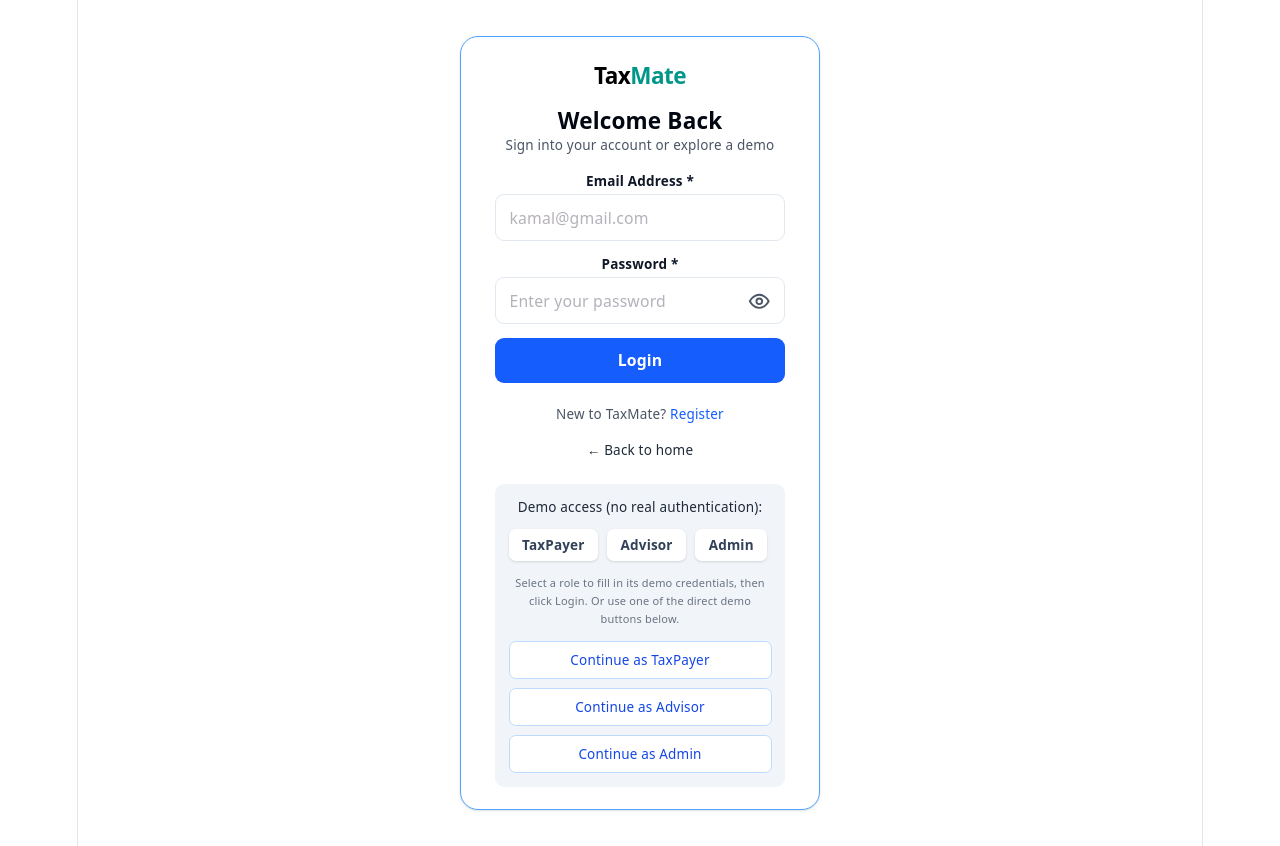
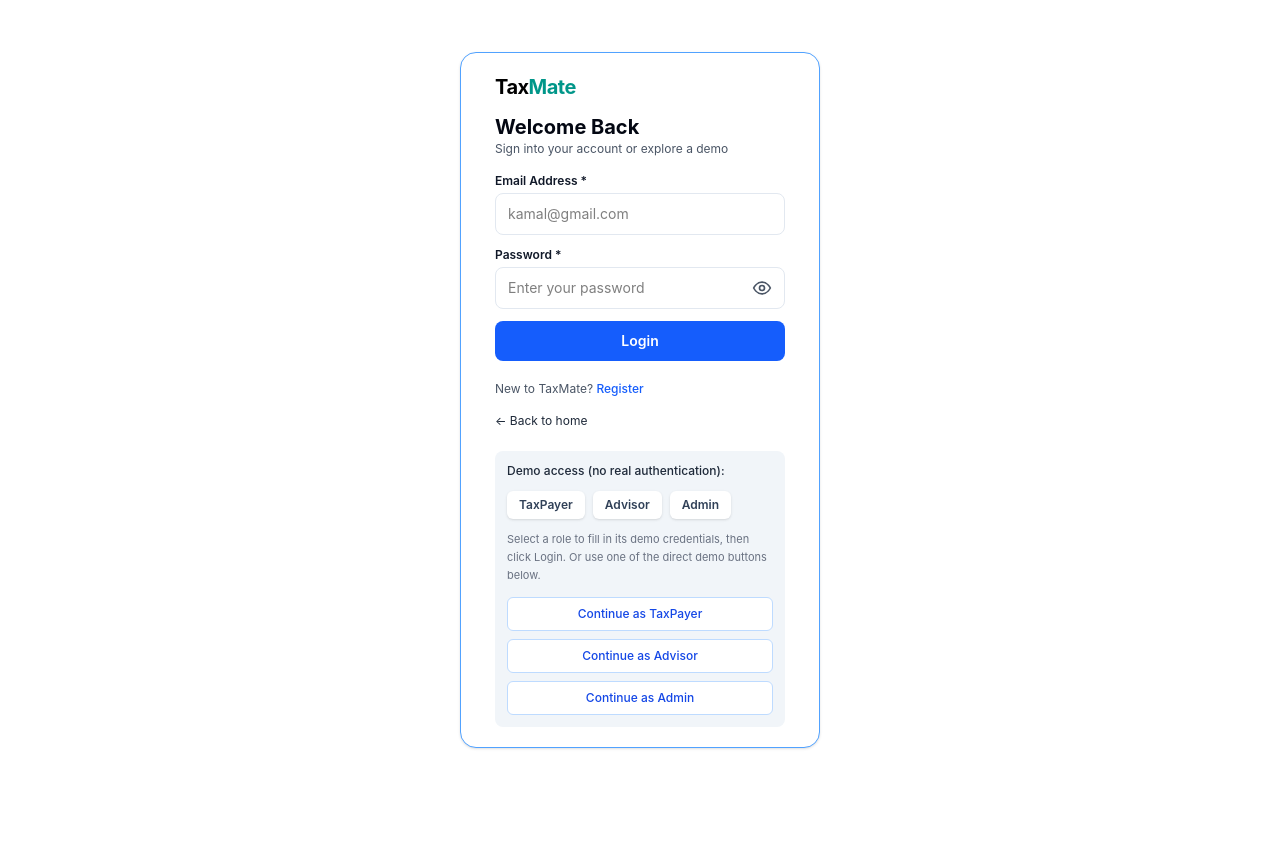
Before and after one commit to siyararansiluni/TaxMate, a React (Vite) app in the folder frontend/: page /login in a window 1280 px wide. After the commit the page ends 800 px from the top, so only its background shows below. Built offline with nearby package versions, Linux system fonts and the light colour scheme.

Commit message:
fix: remove default Vite template styles

```diff
--- a/frontend/src/index.css
+++ b/frontend/src/index.css
@@ -1,81 +1 @@
 @import "tailwindcss";
-:root {
-  --text: #6b6375;
-  --text-h: #08060d;
-  --bg: #fff;
-  --border: #e5e4e7;
-  --code-bg: #f4f3ec;
-  --accent: #aa3bff;
-  --accent-bg: rgba(170, 59, 255, 0.1);
-  --accent-border: rgba(170, 59, 255, 0.5);
-  --social-bg: rgba(244, 243, 236, 0.5);
-  --shadow:
-    rgba(0, 0, 0, 0.1) 0 10px 15px -3px, rgba(0, 0, 0, 0.05) 0 4px 6px -2px;
-
-  --sans: system-ui, 'Segoe UI', Roboto, sans-serif;
-  --heading: system-ui, 'Segoe UI', Roboto, sans-serif;
-  --mono: ui-monospace, Consolas, monospace;
-
-  font: 18px/145% var(--sans);
-  letter-spacing: 0.18px;
-  color-scheme: light dark;
-  color: var(--text);
-  background: var(--bg);
-  font-synthesis: none;
-  text-rendering: optimizeLegibility;
-  -webkit-font-smoothing: antialiased;
-  -moz-osx-font-smoothing: grayscale;
-
-  @media (max-width: 1024px) {
-    font-size: 16px;
-  }
-}
-
-@media (prefers-color-scheme: dark) {
-  :root {
-    --text: #9ca3af;
-    --text-h: #f3f4f6;
-    --bg: #16171d;
-    --border: #2e303a;
-    --code-bg: #1f2028;
-    --accent: #c084fc;
-    --accent-bg: rgba(192, 132, 252, 0.15);
-    --accent-border: rgba(192, 132, 252, 0.5);
-    --social-bg: rgba(47, 48, 58, 0.5);
-    --shadow:
-      rgba(0, 0, 0, 0.4) 0 10px 15px -3px, rgba(0, 0, 0, 0.25) 0 4px 6px -2px;
-  }
-
-  #social .button-icon {
-    filter: invert(1) brightness(2);
-  }
-}
-
-#root {
-  width: 1126px;
-  max-width: 100%;
-  margin: 0 auto;
-  text-align: center;
-  border-inline: 1px solid var(--border);
-  min-height: 100svh;
-  display: flex;
-  flex-direction: column;
-  box-sizing: border-box;
-}
-
-
-
-code,
-.counter {
-  font-family: var(--mono);
-  display: inline-flex;
-  border-radius: 4px;
-  color: var(--text-h);
-}
-
-code {
-  font-size: 15px;
-  line-height: 135%;
-  padding: 4px 8px;
-  background: var(--code-bg);
-}
```
